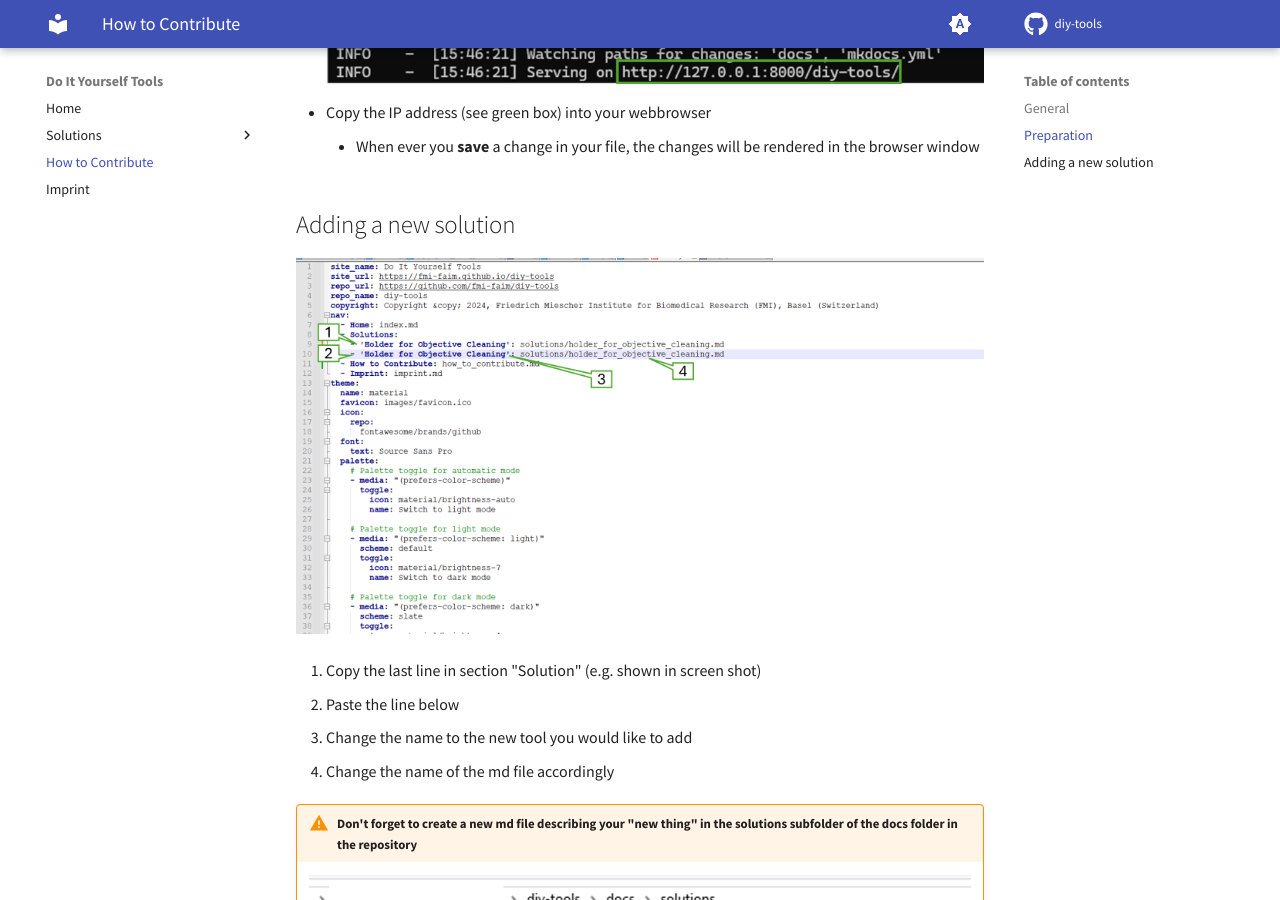
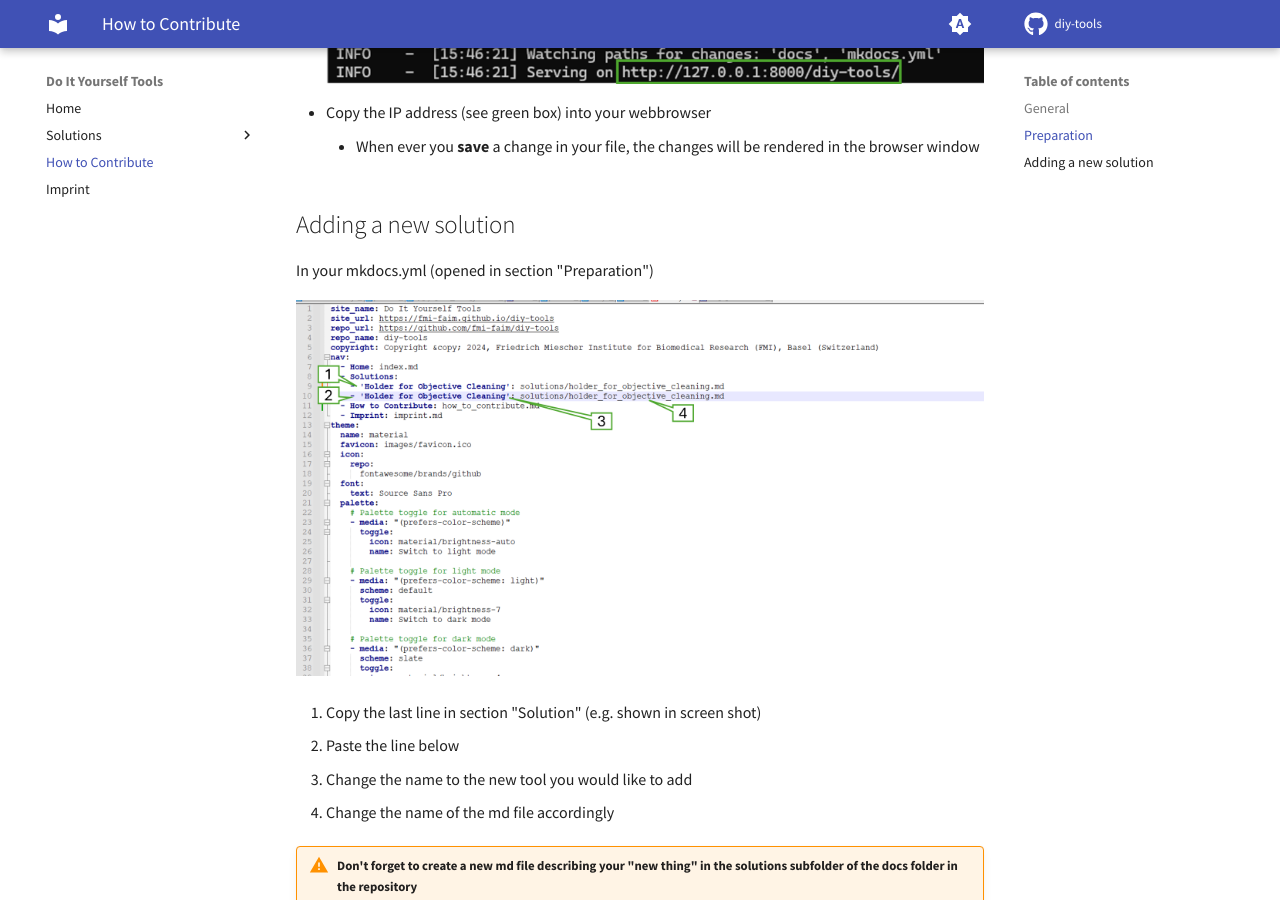
Before and after one commit to fmi-faim/diy-tools, an MkDocs documentation site: the page built from docs/how_to_contribute.md, in a window 1280 px wide and 900 px high, scrolled down 730 px. Built offline with MkDocs 1.6.1 and Material for MkDocs 9.7.7, drawn with Linux system fonts in a browser that asks for light colours; comment, search, counter and statistics services are not loaded.

Commit message:
Update how_to_contribute.md
Added a description where to find the mkdocs.yml in section "Adding a new solution"

```diff
--- a/docs/how_to_contribute.md
+++ b/docs/how_to_contribute.md
@@ -16,6 +16,9 @@
 	- When ever you **save** a change in your file, the changes will be rendered in the browser window
 
 ## Adding a new solution
+
+In your mkdocs.yml (opened in section "Preparation")
+
 ![Screenshot of the mkdocs.yml](images/how-to-01.png)
 
 1. Copy the last line in section "Solution" (e.g. shown in screen shot)
```
